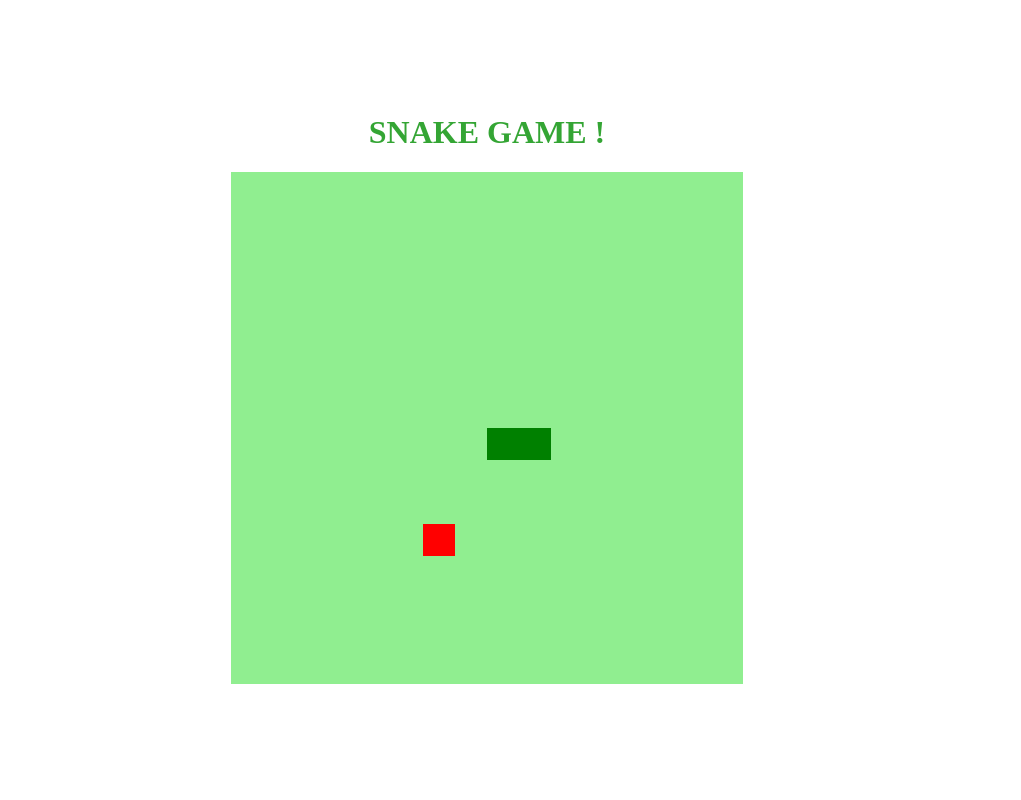
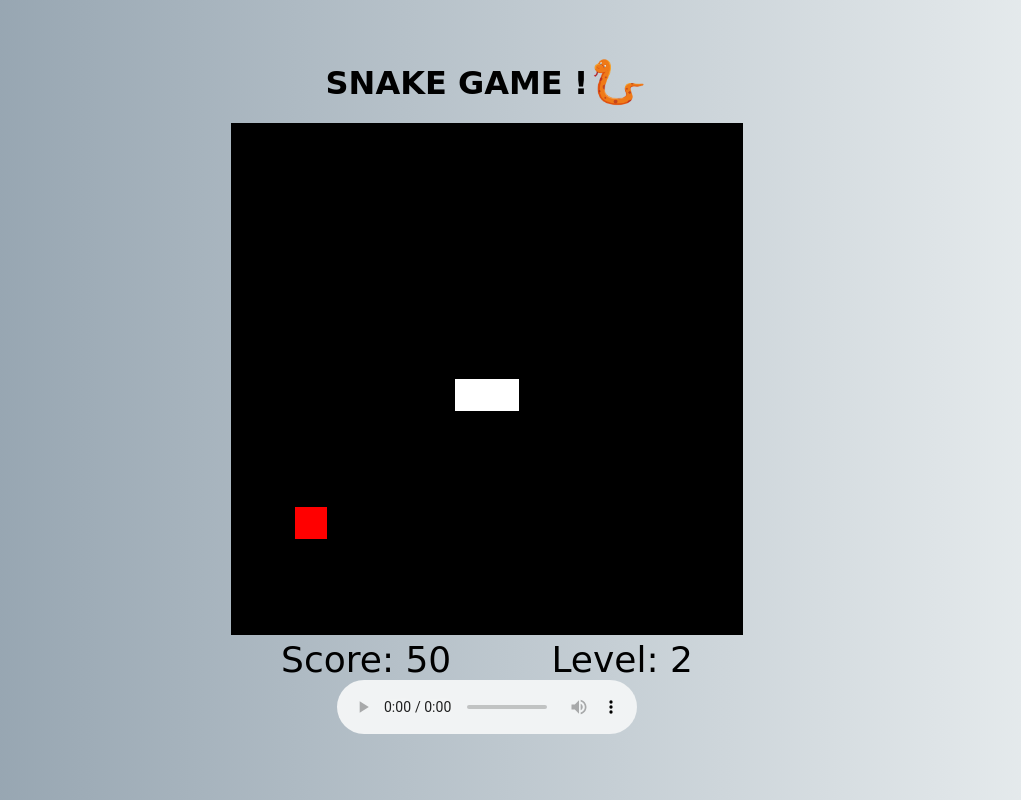
Before and after one commit to edsnasc/snake-game-javascript, a plain HTML site: page index.html in a window 1280 px wide. Shown: the whole page, without its empty margins (129-1150 px from the left). Drawn offline with Linux system fonts and the light colour scheme; a web font is replaced by a local one.

Commit message:
add new style

```diff
--- a/index.html
+++ b/index.html
@@ -5,11 +5,26 @@
     <meta http-equiv="X-UA-Compatible" content="IE=edge">
     <meta name="viewport" content="width=device-width, initial-scale=1.0">
     <title>Snake Game</title>
+    <link rel="shortcut icon" href="img/snake.ico" type="image/x-icon">
     <link rel="stylesheet" href="style.css">
+    <link rel="preconnect" href="https://fonts.gstatic.com">
+    <link href="https://fonts.googleapis.com/css2?family=Bungee+Inline&display=swap" rel="stylesheet">
+    <link rel="preconnect" href="https://fonts.gstatic.com">
+    <link href="https://fonts.googleapis.com/css2?family=Girassol&display=swap" rel="stylesheet">
+    <link rel="preconnect" href="https://fonts.gstatic.com">
     <script defer src="script.js"></script>
 </head>
-<body>
-    <h1>SNAKE GAME !</h1>
-    <canvas id="snake" width="512" height="512"></canvas>
+<body  onload="init(300)">
+    <div class="logo">
+        <h1>SNAKE GAME !</h1><img src="./img/snake.png" alt="snake" width="60" height="60">
+    </div>
+    <div>
+        <canvas id="snake" width="512" height="512"></canvas>
+        <div class="game-information">
+            <span class="score-box"></span>
+            <span class="level-game"></span>
+        </div>
+    </div>
+    <audio src="./sound/music2.mp3" autoplay controls loop></audio>
 </body>
 </html>
--- a/script.js
+++ b/script.js
@@ -1,5 +1,10 @@
 let canvas = document.getElementById("snake");
 let context = canvas.getContext("2d");
+let start = true;
+let temporizador;
+let timer = 300;
+let level = 1;
+let score = 0;
 let box = 32;
 let snake = [];
 snake[0] = {
@@ -12,14 +17,15 @@ let food = {
     y: Math.floor(Math.random() * 15 + 1) * box
 }
 
-function criarBG() {
-    context.fillStyle = "lightgreen";
+
+function createBG() {
+    context.fillStyle = "#000";
     context.fillRect(0, 0, 16 * box, 16 * box);
 }
 
-function criarCobrinha() {
+function createSnake() {
     for(i = 0; i < snake.length; i++){
-        context.fillStyle = "green";
+        context.fillStyle = "#fff";
         context.fillRect(snake[i].x, snake[i].y, box, box)
     }
 }
@@ -38,7 +44,10 @@ function drawnFood(){
     context.fillRect(food.x, food.y, box, box);
 }
 
-function iniciarJogo(){
+function startGame(){
+
+    document.querySelector('.score-box').innerHTML = 'Score: ' + score;
+    document.querySelector('.level-game').innerHTML = 'Level: ' + level;
 
     if(snake[0].x > 15 * box && direction == "right") snake[0].x = 0;
     if(snake[0].x < 0 && direction == "left") snake[0].x = 16 * box;
@@ -47,13 +56,15 @@ function iniciarJogo(){
 
     for(i = 1; i < snake.length; i++){
         if(snake[0].x == snake[i].x && snake[0].y == snake[i].y){
-            clearInterval(jogo);
-            alert('Game Over :(')
+            clearInterval(temporizador);
+            alert('GAME OVER')
+            alert('PRESS OK TRY AGAIN')
+            restartGame();
         }
     }
 
-    criarBG();
-    criarCobrinha();
+    createBG();
+    createSnake();
     drawnFood()
 
     let snakeX = snake[0].x;
@@ -69,7 +80,12 @@ function iniciarJogo(){
     }
     else{
         food.x = Math.floor(Math.random() * 15 + 1) * box;
-        food.y = Math.floor(Math.random() * 15 + 1) * box;
+        food. y = Math.floor(Math.random() * 15 + 1) * box;
+        clearInterval(temporizador);
+        score = score + 50
+        timer -= 10;
+        level++;
+        init(timer)
     }
 
 
@@ -80,5 +96,14 @@ function iniciarJogo(){
 
     snake.unshift(newHead);
 }
+alert('PRESS OK START GAME')
 
-let jogo = setInterval(iniciarJogo, 100);
+function init(t) {
+    temporizador = setInterval(startGame, t);
+}
+
+function restartGame(){
+    if (start == true) {
+        location.reload();
+    }
+}
--- a/style.css
+++ b/style.css
@@ -5,6 +5,19 @@ body{
     flex-direction: column;
     justify-content: center;
     align-items: center;
-    background-color:white;
-    color: rgb(52, 165, 52);
+    background: linear-gradient(to right, rgb(142, 158, 171), rgb(238, 242, 243));
+    color: #000;
 }
+
+.logo {
+    display: flex;
+    align-items: center;
+    font-family: 'Girassol', cursive;
+}
+
+.game-information {
+    display: flex;
+    justify-content: space-around;
+    font-size: 36px;
+    font-family: 'Bungee Inline', cursive;
+}
```
Also changed, not shown: img/snake.ico (added), img/snake.png (added), 1 other file.
